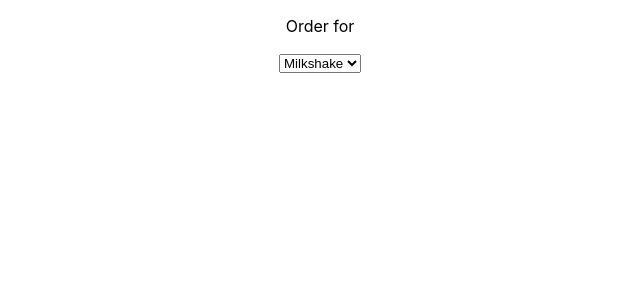
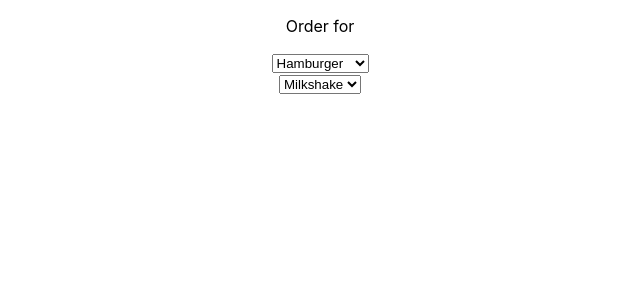
Before and after one commit to oliviaamiller/fast-food-react, a React (Create React App) app: page / in a window 1280 px wide. Shown: the top 300 px of the page, without its empty margins (320-960 px from the left). Built offline with nearby package versions, Linux system fonts and the light colour scheme.

Commit message:
created food dropdown

```diff
--- a/src/Dropdowns/FoodDropdown.js
+++ b/src/Dropdowns/FoodDropdown.js
@@ -1,5 +1,10 @@
 import React from 'react';
 
-export default function FoodDropdown() {
-  return <div></div>;
+export default function FoodDropdown({ setFoodId }) {
+  return <select onChange={(e) => {setFoodId(e.target.value); }} >
+    <option value='1'>Hamburger</option>
+    <option value='2'>Fish n Chips</option>
+    <option value='3'>Salad</option>
+
+  </select>;
 }
```
